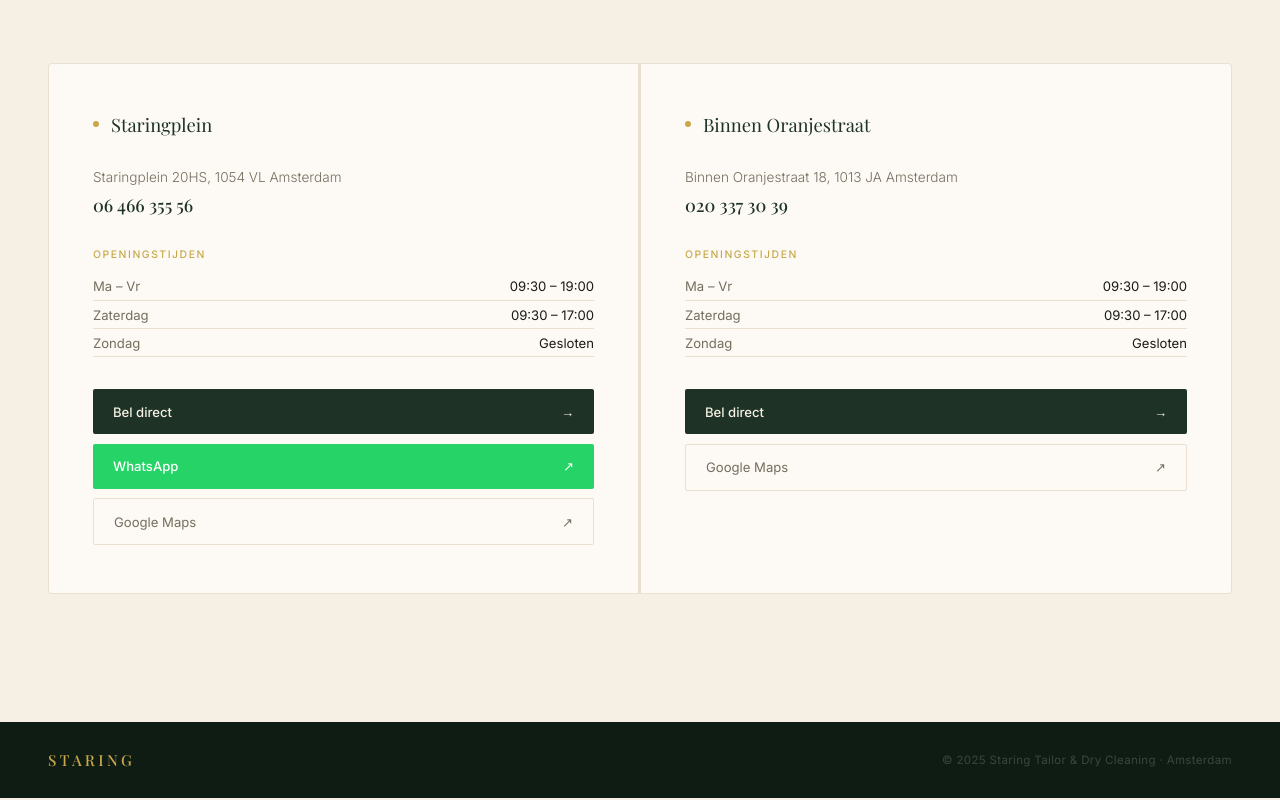
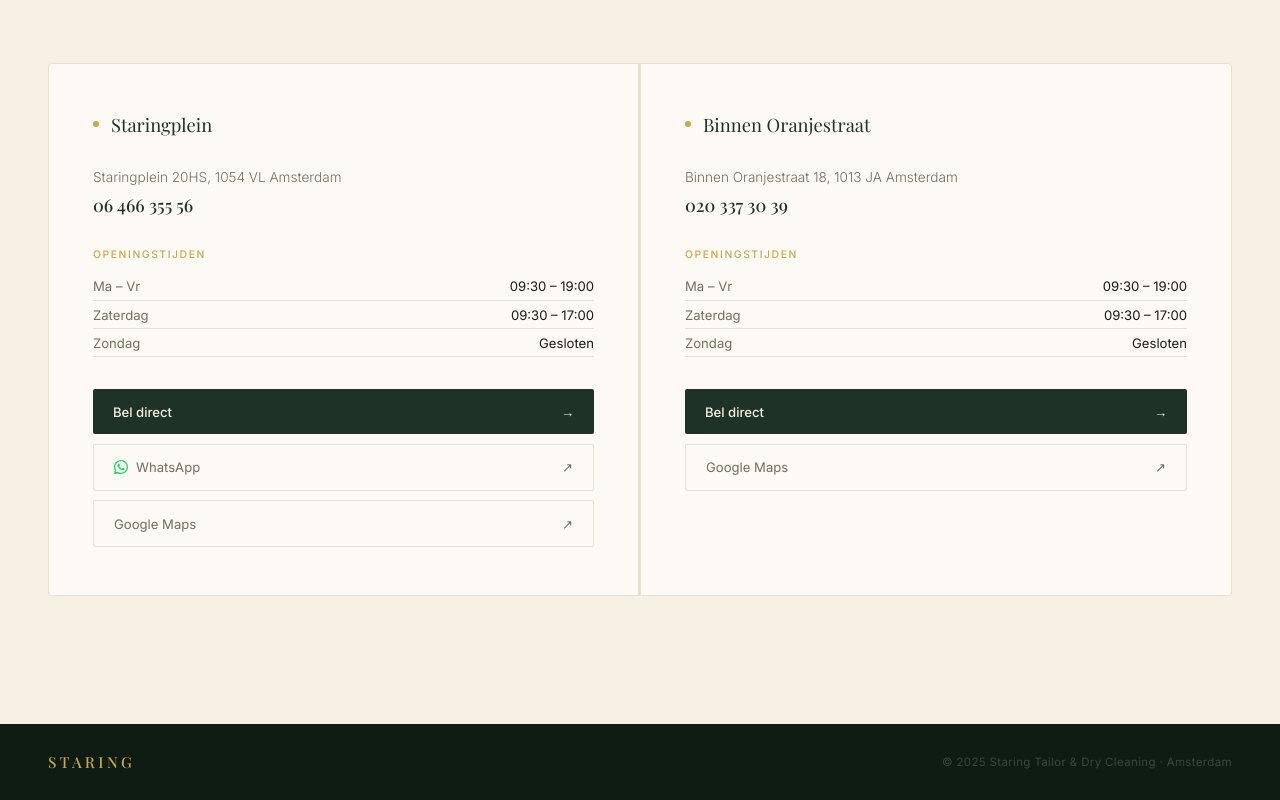
Before and after one commit to sebasvandijck/staring, a Next.js app: page / in a window 1280 px wide. Shown: the part 6220-7020 px from the top of the page. Built offline with nearby package versions, Linux system fonts and the light colour scheme; a web font is replaced by a local one.

Commit message:
WhatsApp knop subtiel gestyled

```diff
--- a/components/Contact.tsx
+++ b/components/Contact.tsx
@@ -66,8 +66,11 @@
                 </a>
 
                 {loc.whatsapp && (
-                  <a href={`https://wa.me/${loc.whatsapp}`} target="_blank" rel="noopener noreferrer" style={{ display: 'flex', alignItems: 'center', justifyContent: 'space-between', padding: '0.9rem 1.25rem', background: '#25D366', color: '#fff', textDecoration: 'none', borderRadius: '2px', fontSize: '0.82rem', fontWeight: 500, fontFamily: 'var(--font-inter), sans-serif' }}>
-                    <span>{lang === 'nl' ? 'WhatsApp' : 'WhatsApp'}</span>
+                  <a href={`https://wa.me/${loc.whatsapp}`} target="_blank" rel="noopener noreferrer" style={{ display: 'flex', alignItems: 'center', justifyContent: 'space-between', padding: '0.9rem 1.25rem', background: 'transparent', color: 'var(--text-muted)', textDecoration: 'none', borderRadius: '2px', fontSize: '0.82rem', border: '1px solid var(--cream-dark)', fontFamily: 'var(--font-inter), sans-serif' }}>
+                    <span style={{ display: 'flex', alignItems: 'center', gap: '0.5rem' }}>
+                      <svg width="14" height="14" viewBox="0 0 24 24" fill="#25D366"><path d="M17.472 14.382c-.297-.149-1.758-.867-2.03-.967-.273-.099-.471-.148-.67.15-.197.297-.767.966-.94 1.164-.173.199-.347.223-.644.075-.297-.15-1.255-.463-2.39-1.475-.883-.788-1.48-1.761-1.653-2.059-.173-.297-.018-.458.13-.606.134-.133.298-.347.446-.52.149-.174.198-.298.298-.497.099-.198.05-.371-.025-.52-.075-.149-.669-1.612-.916-2.207-.242-.579-.487-.5-.669-.51-.173-.008-.371-.01-.57-.01-.198 0-.52.074-.792.372-.272.297-1.04 1.016-1.04 2.479 0 1.462 1.065 2.875 1.213 3.074.149.198 2.096 3.2 5.077 4.487.709.306 1.262.489 1.694.625.712.227 1.36.195 1.871.118.571-.085 1.758-.719 2.006-1.413.248-.694.248-1.289.173-1.413-.074-.124-.272-.198-.57-.347z"/><path d="M12 0C5.373 0 0 5.373 0 12c0 2.117.554 4.103 1.523 5.828L.057 23.571a.75.75 0 00.918.899l5.9-1.498A11.955 11.955 0 0012 24c6.627 0 12-5.373 12-12S18.627 0 12 0zm0 21.75a9.713 9.713 0 01-4.953-1.354l-.355-.211-3.683.935.999-3.585-.231-.368A9.715 9.715 0 012.25 12C2.25 6.615 6.615 2.25 12 2.25S21.75 6.615 21.75 12 17.385 21.75 12 21.75z"/></svg>
+                      WhatsApp
+                    </span>
                     <span>↗</span>
                   </a>
                 )}
```
